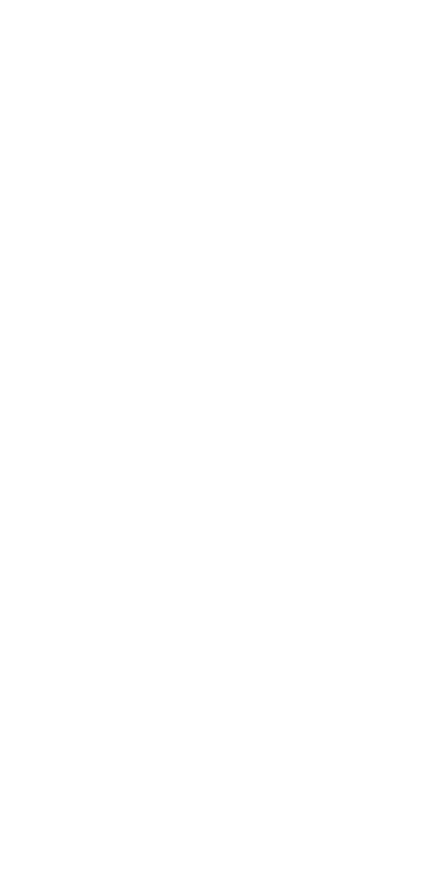
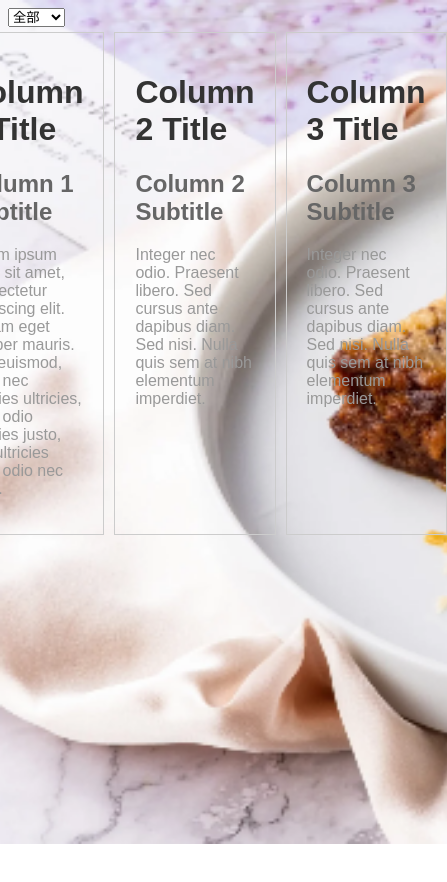
Before and after one commit to Mia012022/breakfast, a plain HTML site: page test.html in a window 390 px wide. Shown: the top 882 px of the page, 447 px wide, since content can reach past the window. After the commit the page ends 844 px from the top, so only its background shows below. Drawn offline with Linux system fonts and the light colour scheme.

Commit message:
easycode測試

```diff
--- a/test.html
+++ b/test.html
@@ -1,48 +1,128 @@
 <!DOCTYPE html>
-<html>
+<html lang="en">
+
 <head>
+  <meta charset="UTF-8">
+  <meta name="viewport" content="width=device-width, initial-scale=1.0">
+  <title>Two Column Page</title>
   <style>
-    body {
-      height: 2000px; /* 为了演示滚动效果，增加页面高度 */
+    .container {
+      font-family: Arial, sans-serif;
+      display: flex;
+      justify-content: center;
+      /* align-items: center; */
+
+
     }
 
-    .image-container {
-      position: fixed;
-      bottom: -200px; /* 初始时将图片定位在页面底部外面 */
-      left: 50%; /* 水平居中 */
-      transform: translateX(-50%);
-      width: 300px;
-      height: 200px;
-      background-color: lightblue;
-      transition: opacity 0.5s ease, bottom 0.5s ease; /* 添加过渡效果 */
-      opacity: 0; /* 初始时设置透明度为0 */
+    @media only screen and (max-width: 600px) {
+
+      body {
+        flex-direction: column;
+      }
+
+      .column {
+
+        width: 90%;
+
+      }
+    }
+
+    body {
+      background-image: url('/img/index10.png');
+      background-size: cover;
+      background-repeat: no-repeat;
+      background-attachment: fixed;
+    }
+
+    .column {
+      width: 90%;
+      padding: 20px;
+      border: 1px solid #ccc;
+      margin: 5px;
+    }
+
+    h1 {
+      color: #333;
+    }
+
+    h2 {
+      color: #666;
+    }
+
+    p {
+      color: #999;
     }
   </style>
 </head>
+
 <body>
+  <select id="selectField" onchange="showFieldInfo()">
+    <option value="all">全部</option>
+    <option value="field1">欄位1</option>
+    <option value="field2">欄位2</option>
+    <option value="field3">欄位3</option>
+  </select>
 
-<div class="image-container" id="image"></div>
+  <div id="fieldInfo" class="container">
+    <div class="column" id="field1Info" >
+      <h1>Column 1 Title</h1>
+      <h2>Column 1 Subtitle</h2>
+      <p>Lorem ipsum dolor sit amet, consectetur adipiscing elit. Nullam eget semper mauris. Sed euismod, justo nec
+        ultricies ultricies, justo odio ultricies justo, nec ultricies justo odio nec justo.</p>
+    </div>
+    <div class="column" id="field2Info" >
+      <h1>Column 2 Title</h1>
+      <h2>Column 2 Subtitle</h2>
+      <p>Integer nec odio. Praesent libero. Sed cursus ante dapibus diam. Sed nisi. Nulla quis sem at nibh elementum
+        imperdiet.</p>
+    </div>
+    <div class="column" id="field3Info" >
+      <h1>Column 3 Title</h1>
+      <h2>Column 3 Subtitle</h2>
+      <p>Integer nec odio. Praesent libero. Sed cursus ante dapibus diam. Sed nisi. Nulla quis sem at nibh elementum
+        imperdiet.</p>
+    </div>
+  </div>
+
 
 <script>
-  window.addEventListener('scroll', function() {
-    const image = document.getElementById('image');
-    const scrollHeight = window.scrollY; // 获取页面滚动的高度
+  // function showFieldInfo() {
+  //   var selectedValue = document.getElementById("selectField").value;
 
-    // 计算图片出现的位置和移动位置（可根据实际情况调整）
-    const appearPosition = 500;
-    const moveDistance = 200;
+  //   document.getElementById("field1Info").style.display = "none";
+  //   document.getElementById("field2Info").style.display = "none";
+  //   document.getElementById("field3Info").style.display = "none";
 
-    // 根据滚动位置控制图片透明度和位置
-    if (scrollHeight > appearPosition) {
-      const opacity = (scrollHeight - appearPosition) / 200; // 按比例计算透明度
-      image.style.opacity = opacity > 1 ? 1 : opacity; // 设置图片的透明度，最大为1
-      image.style.bottom = `${-moveDistance + (scrollHeight - appearPosition)}px`; // 控制图片向上移动
+  //   if (selectedValue === "all") {
+  //       document.getElementById("field1Info").style.display = "block";
+  //       document.getElementById("field2Info").style.display = "block";
+  //       document.getElementById("field3Info").style.display = "block";
+  //   } else if (selectedValue === "field1") {
+  //       document.getElementById("field1Info").style.display = "block";
+  //   } else if (selectedValue === "field2") {
+  //       document.getElementById("field2Info").style.display = "block";
+  //   }else {
+  //     document.getElementById("field3Info").style.display = "block";
+
+  //   }
+  // }
+  function showFieldInfo() {
+    var selectedValue = document.getElementById("selectField").value;
+    var fieldIds = ["field1Info", "field2Info", "field3Info"];
+
+    fieldIds.forEach(function(fieldId) {
+        document.getElementById(fieldId).style.display = "none";
+    });
+
+    if (selectedValue === "all") {
+        fieldIds.forEach(function(fieldId) {
+            document.getElementById(fieldId).style.display = "block";
+        });
     } else {
-      image.style.opacity = 0; // 滚动位置未达到出现位置时，设置透明度为0
-      image.style.bottom = `${-moveDistance}px`; // 将图片定位在页面底部外面
+        document.getElementById(selectedValue + "Info").style.display = "block";
     }
-  });
+}
 </script>
-
 </body>
 </html>
```
Also changed, not shown: test2.html (added, +41 -0 lines).
